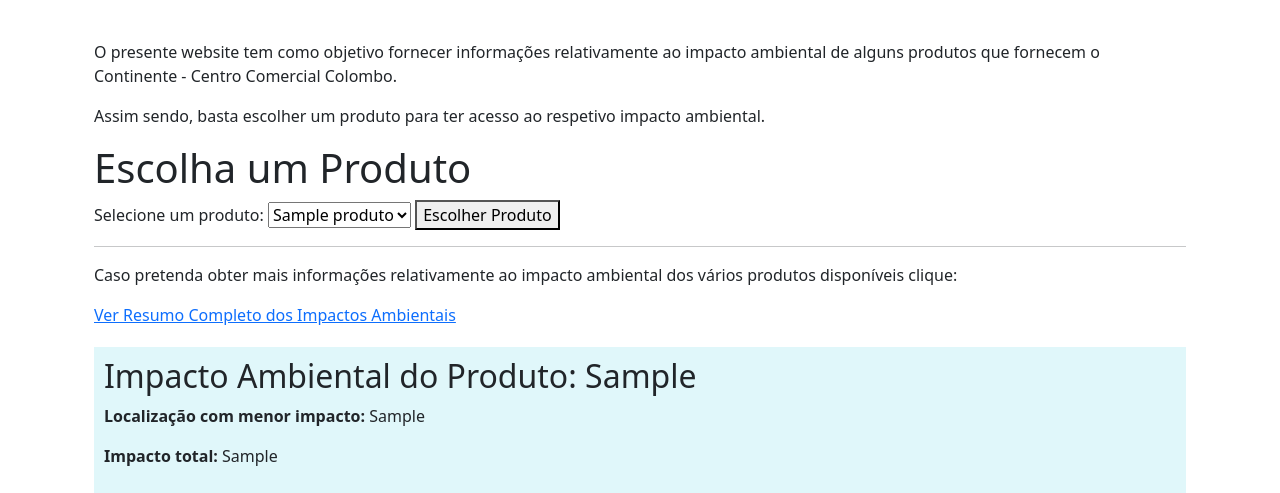
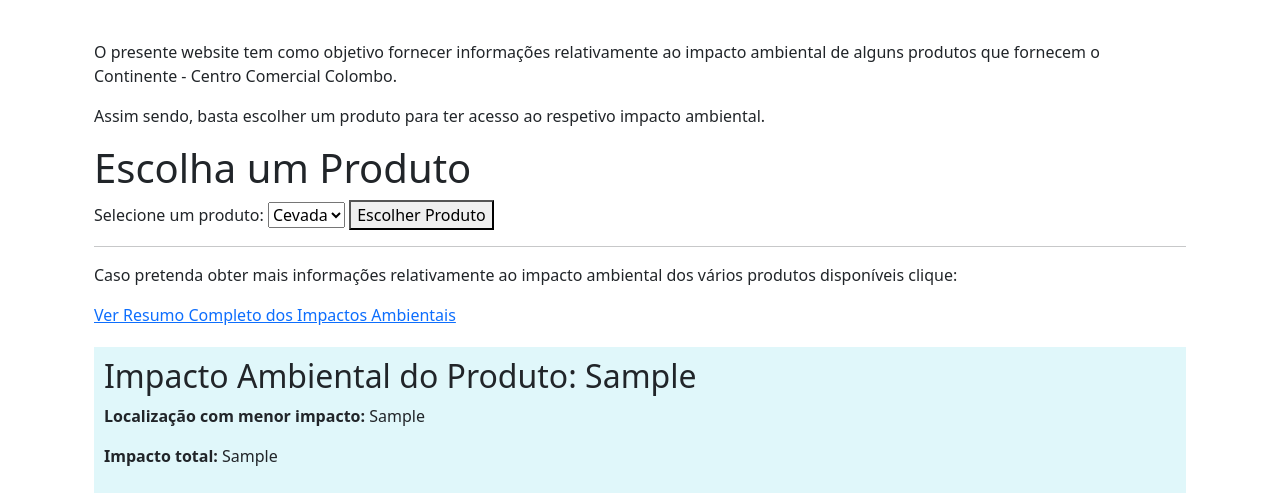
Before and after one commit to ines2357/modulo6_projeto1, a Flask app: template templates/index.html in a window 1280 px wide. Shown: the part 176-669 px from the top of the page. Run offline with Flask 3, Linux system fonts and the light colour scheme; the template is opened without the code that fills it: most values are stand-ins (such as "Sample title", 1, 10 or a date in 2020).

Commit message:
Feita a api/produtos

```diff
--- a/app.py
+++ b/app.py
@@ -1,4 +1,4 @@
-from flask import Flask, render_template, request
+from flask import Flask, render_template, request, jsonify
 import fornecedores
 import consumidor
 import transportadoras
@@ -6,19 +6,31 @@ import transportadoras
 
 app = Flask(__name__)
 
+# Rota GET para retornar a lista de produtos disponíveis
 @app.route('/api/produtos', methods=['GET'])
 def get_produtos():
-    produtos = fornecedores.obter_produtos_disponiveis()
+    # Obtendo a lista de produtos disponíveis
+    _, _, produtos = fornecedores.somar_pontuacoes_por_produto_localizacao()  # Chama a função e pega a lista de produtos
     return jsonify(produtos)
 
+# Rota GET para a página inicial
+@app.route('/')
+def index():
+    # Obtendo a lista de produtos disponíveis
+    _, _, produtos_disponiveis = fornecedores.somar_pontuacoes_por_produto_localizacao()
+    return render_template('index.html', produtos=produtos_disponiveis)
+
+# Rota POST para processar o produto escolhido
 @app.route('/escolher_produto', methods=['POST'])
 def escolher_produto():
-    produto_nome = request.form['produto_nome']
-    produto_nome = consumidor.escolher_produto(produto_nome)
+    produto_nome = request.form['produto_nome']  # Produto escolhido pelo usuário
+    produto_nome = consumidor.escolher_produto(produto_nome)  # Supondo que você tem uma função para processar a escolha
 
-    pontuacoes_por_produto_localizacao, scores_fornecedores = fornecedores.somar_pontuacoes_por_produto_localizacao()
+    # Calcula os impactos ambientais
+    pontuacoes_por_produto_localizacao, scores_fornecedores, produtos = fornecedores.somar_pontuacoes_por_produto_localizacao()
     pontuacoes_por_transportadora_origem, scores_transportadoras = transportadoras.somar_pontuacoes_por_transportadora_origem()
 
+    # Calculando os impactos ambientais por fornecedor
     impactos_fornecedores = [
         (localizacao, pontuacao)
         for (produto, localizacao), pontuacao in pontuacoes_por_produto_localizacao.items()
@@ -39,20 +51,20 @@ def escolher_produto():
         impacto_total = impacto_fornecedor + impacto_transporte
         impactos_totais.append((localizacao, impacto_total))
 
+    # Encontrar o local com menor impacto
     menor_impacto = min(impactos_totais, key=lambda x: x[1])
     localizacao_menor_impacto, impacto_total = menor_impacto
 
+    # Renderizar a página de resultado com os dados
     return render_template('resultado.html',
                            produto=produto_nome,
                            impactos=impactos_totais,
                            menor_impacto=(localizacao_menor_impacto, impacto_total))
 
 
-
-
 @app.route('/resumo_impactos')
 def resumo_impactos():
-    pontuacoes_por_produto_localizacao, scores_fornecedores = fornecedores.somar_pontuacoes_por_produto_localizacao()
+    pontuacoes_por_produto_localizacao, scores_fornecedores, produtos = fornecedores.somar_pontuacoes_por_produto_localizacao()
     pontuacoes_por_transportadora_origem, scores_transportadoras = transportadoras.somar_pontuacoes_por_transportadora_origem()
 
     dados_resumo = []
--- a/fornecedores.py
+++ b/fornecedores.py
@@ -5,6 +5,7 @@ def somar_pontuacoes_por_produto_localizacao():
     # Dicionários para armazenar a soma total das pontuações por produto e localização
     pontuacoes_por_produto_localizacao = collections.defaultdict(int)
     scores_fornecedores = collections.defaultdict(list)
+    produtos = set()  # Set para armazenar produtos únicos
 
     # Ler o ficheiro CSV
     with open('fornecedores.csv', newline='', encoding='utf-8') as file:
@@ -24,4 +25,7 @@ def somar_pontuacoes_por_produto_localizacao():
             # Acumular as pontuações individuais dos fornecedores
             scores_fornecedores[chave].extend(pontuacoes)  # Armazenar as pontuações individuais
 
-    return pontuacoes_por_produto_localizacao, scores_fornecedores
+            # Adicionar o produto ao set
+            produtos.add(produto)
+
+    return pontuacoes_por_produto_localizacao, scores_fornecedores, list(produtos)  # Retornar a lista de produtos
--- a/historico_de_escolhas.txt
+++ b/historico_de_escolhas.txt
@@ -17,3 +17,7 @@
 2025-03-10 16:56:51.448415: Arroz
 2025-03-10 17:05:34.916117: Arroz
 2025-03-10 17:10:41.615998: Trigo
+2025-03-27 17:08:20.656365: Cevada
+2025-03-27 17:10:12.618903: Milho
+2025-03-27 17:23:49.908040: Trigo
+2025-03-27 17:23:55.965638: Milho
--- a/templates/index.html
+++ b/templates/index.html
@@ -49,13 +49,10 @@
                 <form action="/escolher_produto" method="POST">
                     <label for="produto_nome">Selecione um produto:</label>
                     <select name="produto_nome" id="produto_nome">
-                        {% for produto in produtos %}
-                            <option value="{{ produto }}" {% if produto == produto_escolhido %}selected{% endif %}>{{ produto }}</option>
-                        {% endfor %}
+                        <!-- As opções de produtos serão carregadas aqui via JavaScript -->
                     </select>
                     <button type="submit">Escolher Produto</button>
                 </form>
-
 
                 <hr>
                 <p>Caso pretenda obter mais informações relativamente ao impacto ambiental dos vários produtos disponíveis clique:</p>
@@ -105,5 +102,23 @@
     <footer>
         <p>&copy; 2025 Continente - Centro Comercial Colombo. Todos os direitos reservados.</p>
     </footer>
+
+    <script>
+        // Função para buscar os produtos da API
+        fetch('/api/produtos')
+            .then(response => response.json())
+            .then(data => {
+                const selectElement = document.getElementById('produto_nome');
+                data.forEach(produto => {
+                    const option = document.createElement('option');
+                    option.value = produto;
+                    option.textContent = produto;
+                    selectElement.appendChild(option);
+                });
+            })
+            .catch(error => {
+                console.error('Erro ao carregar os produtos:', error);
+            });
+    </script>
 </body>
 </html>
```
